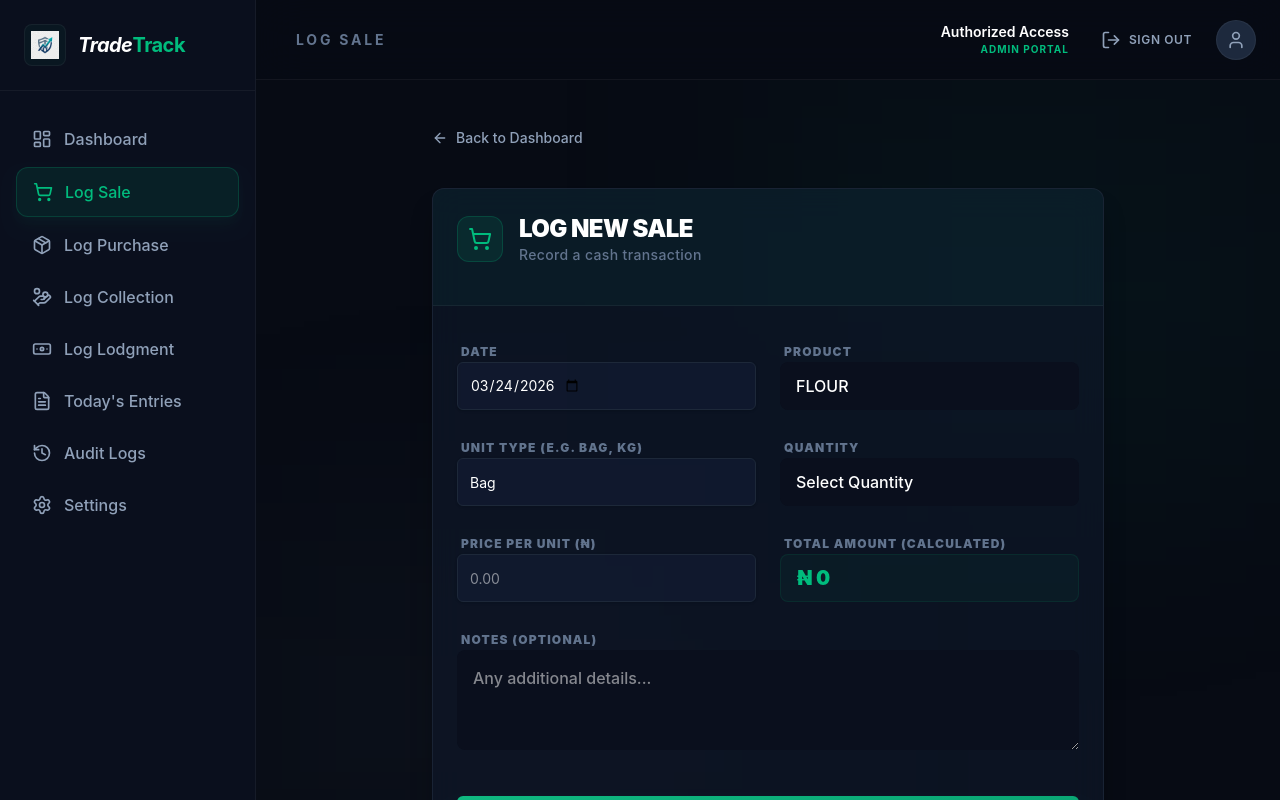
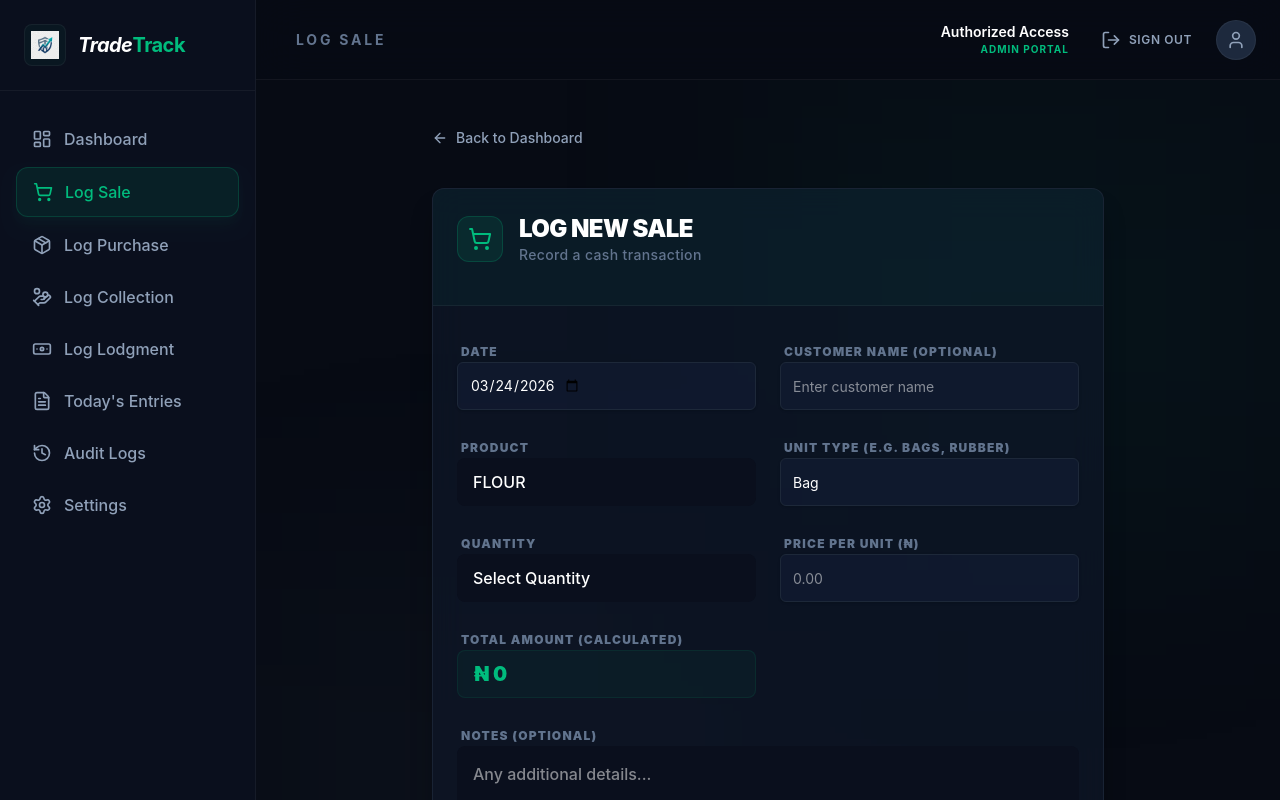
Before and after one commit to AssuredPixel/tradetrack, a Next.js app: page /admin/log-sale in a window 1280 px wide. Shown: the top 800 px of the page. Built offline with nearby package versions, Linux system fonts and the light colour scheme.

Commit message:
modified:   src/app/admin/log-sale/page.tsx 	modified:   src/app/api/admin/log-sale/route.ts 	modified:   src/app/api/salesboy/log-sale/route.ts 	modified:   src/app/salesboy/log-sale/page.tsx 	modified:   src/models/Sale.ts

```diff
--- a/src/app/admin/log-sale/page.tsx
+++ b/src/app/admin/log-sale/page.tsx
@@ -17,6 +17,7 @@ export default function AdminLogSalePage() {
 
     const [form, setForm] = useState({
         date: new Date().toISOString().split('T')[0],
+        customerName: "",
         product: Product.FLOUR,
         unitType: "Bag",
         quantity: 0,
@@ -111,6 +112,16 @@ export default function AdminLogSalePage() {
                             </div>
 
                             <div className="space-y-2">
+                                <Label className="text-xs font-black uppercase tracking-widest text-slate-500 ml-1">Customer Name (Optional)</Label>
+                                <Input
+                                    placeholder="Enter customer name"
+                                    className="input-brand outline-none border-none h-12 text-white"
+                                    value={form.customerName}
+                                    onChange={(e) => setForm({ ...form, customerName: e.target.value })}
+                                />
+                            </div>
+
+                            <div className="space-y-2">
                                 <Label className="text-xs font-black uppercase tracking-widest text-slate-500 ml-1">Product</Label>
                                 <select
                                     className="w-full bg-[#0a0f1d] border-none rounded-lg h-12 px-4 text-white focus:ring-2 focus:ring-emerald-500/20 outline-none appearance-none font-medium"
@@ -125,9 +136,9 @@ export default function AdminLogSalePage() {
                             </div>
 
                             <div className="space-y-2">
-                                <Label className="text-xs font-black uppercase tracking-widest text-slate-500 ml-1">Unit Type (e.g. Bag, KG)</Label>
+                                <Label className="text-xs font-black uppercase tracking-widest text-slate-500 ml-1">Unit Type (e.g. Bags, rubber)</Label>
                                 <Input
-                                    placeholder="Bag"
+                                    placeholder="Bags"
                                     className="input-brand outline-none border-none h-12 text-white"
                                     value={form.unitType}
                                     onChange={(e) => setForm({ ...form, unitType: e.target.value })}
--- a/src/app/api/admin/log-sale/route.ts
+++ b/src/app/api/admin/log-sale/route.ts
@@ -9,6 +9,7 @@ import { z } from "zod";
 import { rateLimit } from "@/lib/rate-limiter";
 
 const saleSchema = z.object({
+    customerName: z.string().optional(),
     product: z.string().min(1),
     unitType: z.string().min(1),
     quantity: z.number().positive(),
@@ -43,7 +44,7 @@ export async function POST(req: Request) {
             }, { status: 400 });
         }
 
-        const { product, unitType, quantity, sellingPricePerUnit, totalAmount, notes, date } = validation.data;
+        const { customerName, product, unitType, quantity, sellingPricePerUnit, totalAmount, notes, date } = validation.data;
 
         await dbConnect();
 
@@ -58,6 +59,7 @@ export async function POST(req: Request) {
 
         const newSale = new Sale({
             date: new Date(date),
+            customerName,
             product,
             unitType,
             quantity,
--- a/src/app/api/salesboy/log-sale/route.ts
+++ b/src/app/api/salesboy/log-sale/route.ts
@@ -9,6 +9,7 @@ import { z } from "zod";
 import { rateLimit } from "@/lib/rate-limiter";
 
 const saleSchema = z.object({
+    customerName: z.string().optional(),
     product: z.string().min(1),
     unitType: z.string().min(1),
     quantity: z.number().positive(),
@@ -43,7 +44,7 @@ export async function POST(req: Request) {
             }, { status: 400 });
         }
 
-        const { product, unitType, quantity, sellingPricePerUnit, totalAmount, notes, date } = validation.data;
+        const { customerName, product, unitType, quantity, sellingPricePerUnit, totalAmount, notes, date } = validation.data;
 
         await dbConnect();
 
@@ -58,6 +59,7 @@ export async function POST(req: Request) {
 
         const newSale = new Sale({
             date: new Date(date),
+            customerName,
             product,
             unitType,
             quantity,
--- a/src/app/salesboy/log-sale/page.tsx
+++ b/src/app/salesboy/log-sale/page.tsx
@@ -17,6 +17,7 @@ export default function LogSalePage() {
 
     const [form, setForm] = useState({
         date: new Date().toISOString().split('T')[0],
+        customerName: "",
         product: Product.FLOUR,
         unitType: "Bag",
         quantity: 0,
@@ -111,6 +112,16 @@ export default function LogSalePage() {
                             </div>
 
                             <div className="space-y-2">
+                                <Label className="text-xs font-black uppercase tracking-widest text-slate-500 ml-1">Customer Name (Optional)</Label>
+                                <Input
+                                    placeholder="Enter customer name"
+                                    className="input-brand outline-none border-none h-12 text-white"
+                                    value={form.customerName}
+                                    onChange={(e) => setForm({ ...form, customerName: e.target.value })}
+                                />
+                            </div>
+
+                            <div className="space-y-2">
                                 <Label className="text-xs font-black uppercase tracking-widest text-slate-500 ml-1">Product</Label>
                                 <select
                                     className="w-full bg-[#0a0f1d] border-none rounded-lg h-12 px-4 text-white focus:ring-2 focus:ring-emerald-500/20 outline-none appearance-none font-medium"
@@ -125,9 +136,9 @@ export default function LogSalePage() {
                             </div>
 
                             <div className="space-y-2">
-                                <Label className="text-xs font-black uppercase tracking-widest text-slate-500 ml-1">Unit Type (e.g. Bag, KG)</Label>
+                                <Label className="text-xs font-black uppercase tracking-widest text-slate-500 ml-1">Unit Type (e.g. Bags, rubber)</Label>
                                 <Input
-                                    placeholder="Bag"
+                                    placeholder="Bags"
                                     className="input-brand outline-none border-none h-12 text-white"
                                     value={form.unitType}
                                     onChange={(e) => setForm({ ...form, unitType: e.target.value })}
--- a/src/models/Sale.ts
+++ b/src/models/Sale.ts
@@ -3,6 +3,7 @@ import { Product } from '@/lib/types';
 
 export interface ISale extends Document {
     date: Date;
+    customerName?: string;
     product: Product;
     unitType: string;
     quantity: number;
@@ -20,6 +21,7 @@ export interface ISale extends Document {
 const SaleSchema: Schema = new Schema(
     {
         date: { type: Date, required: true },
+        customerName: { type: String },
         product: { type: String, enum: Object.values(Product), required: true },
         unitType: { type: String, required: true },
         quantity: { type: Number, required: true },
```
